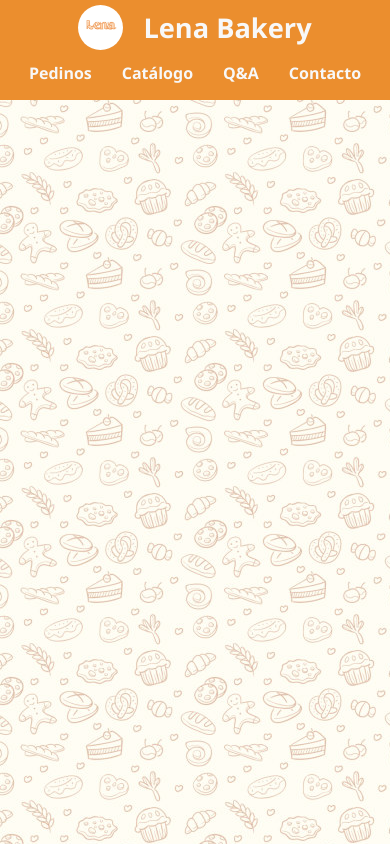
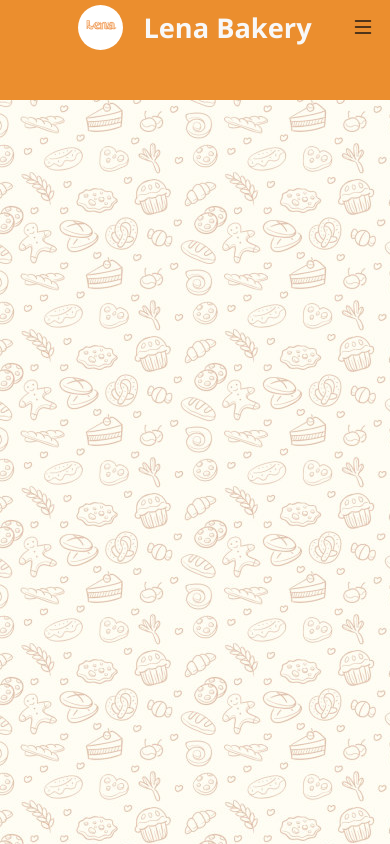
Before and after one commit to nunezjorgepy/Lena-Bakery, a React (Vite) app: page /buy in a window 390 px wide. Built offline with nearby package versions, Linux system fonts and the light colour scheme.

Commit message:
Terminado el responsive design para pantallas menores a 500px. Falta agregar la funcionalidad del botón.

```diff
--- a/src/components/HeaderComponent.css
+++ b/src/components/HeaderComponent.css
@@ -2,7 +2,7 @@
 
 header {
     width: 100dvw;
-    height: 60px;
+    height: var(--header-height);
     background-color: var(--primary-color);
     position: fixed;
     top: 0;
@@ -49,10 +49,16 @@ header {
     text-decoration: none;
     color: var(--light-color);
     font-weight: bold;
-    transition: all 0.3s ease;
+    transition: color 0.3s ease, left 0.5s ease;
+    background-color: var(--primary-color);
 }
 .header-link:hover {
     color: var(--dark-color);
+}
+
+/* MENU DISPLAY: NONE */
+.menu-container {
+    display: none;
 }
 
 @media screen and (max-width: 800px) {
@@ -67,3 +73,30 @@ header {
         margin-right: 0;
     }
 }
+
+@media screen and (max-width: 500px) {
+    .links-container {
+        flex-direction: column;
+        position: absolute;
+        top: var(--header-height);
+        left: -500px;
+    }
+
+    .header-link {
+        width: 100dvw;
+        padding: 20px 15px;
+    }
+
+    .left-zero {
+        left: 0;
+    }
+
+    .menu-container {
+        display: block;
+        position: absolute;
+        top: 5px;
+        right: 15px;
+        font-size: 1.5rem;
+        color: rgb(19, 19, 19);
+    }
+}
--- a/src/components/HeaderComponent.jsx
+++ b/src/components/HeaderComponent.jsx
@@ -16,6 +16,9 @@ function HeaderComponent() {
                 <Link className='header-link' to='/'>Q&A</Link>
                 <Link className='header-link' to='/'>Contacto</Link>
             </div>
+            <div className="menu-container">
+                <i class="bi bi-list"></i>
+            </div>
         </div>
     </header>
   )
--- a/src/variables.css
+++ b/src/variables.css
@@ -8,4 +8,5 @@
 
     /* MEDIDAS */
     --main-content-max-width: 1200px;
+    --header-height: 60px;
 }
```
